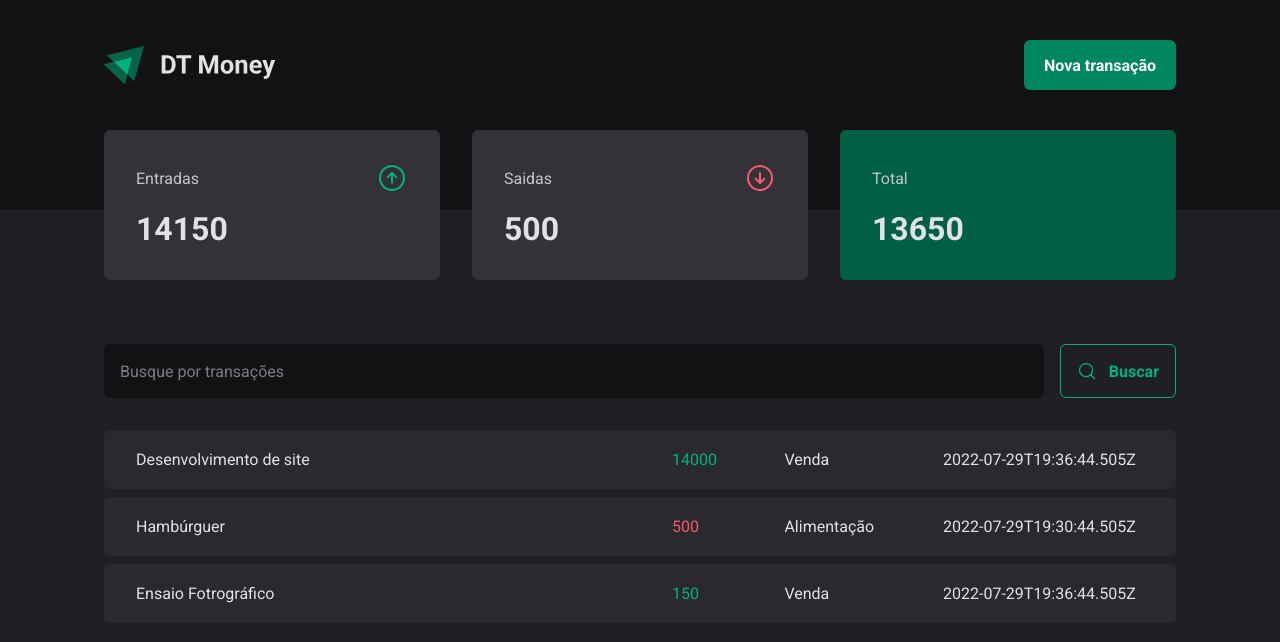
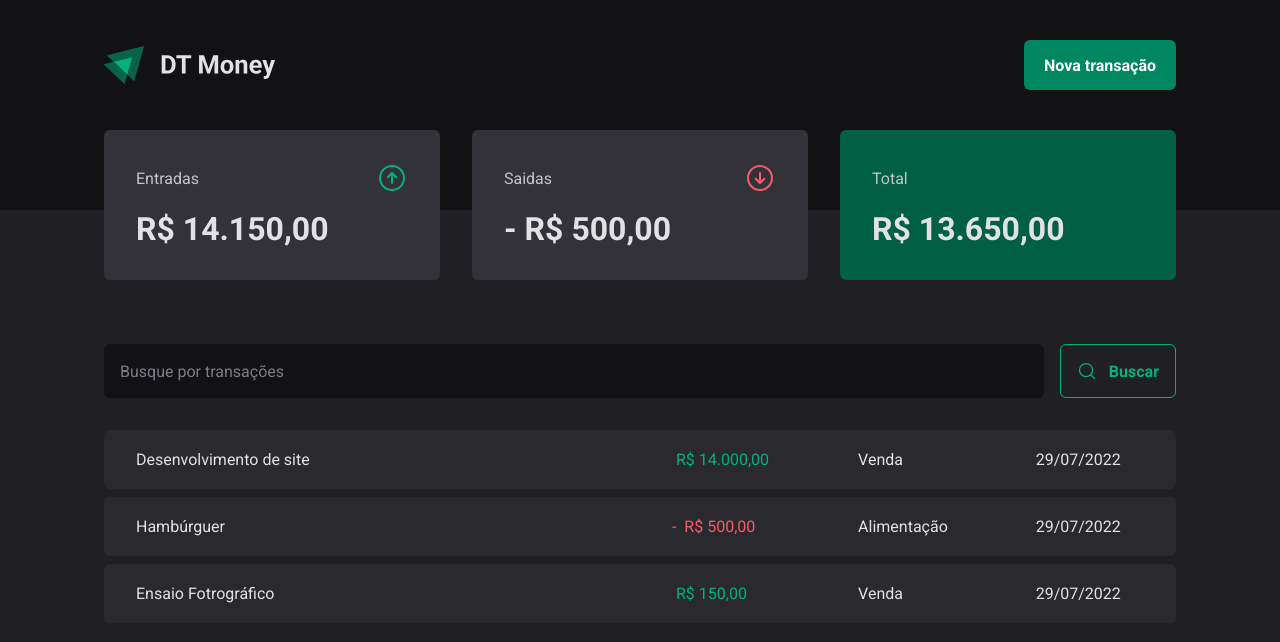
Before and after one commit to LeticiaRosa/03-Dt-Money, a React (Vite) app: page / in a window 1280 px wide. Shown: the top 642 px of the page. Built offline with nearby package versions, Linux system fonts and the light colour scheme; data requests are answered from the project's data file.

Commit message:
Formatting values

```diff
--- a/src/components/Summary/index.tsx
+++ b/src/components/Summary/index.tsx
@@ -2,13 +2,14 @@
 import { SummaryCard, SummaryContainer } from "./styles";
 import { TransactionContext } from "../../contexts/TransactionsContext";
 import { useContext } from "react";
+import { priceFormatter } from "../../utils/formatter";
+
 
 
 export function Summary() {
   const { transactions } = useContext(TransactionContext);
 
-  const summary = transactions.reduce(
-    (acc, transaction) => {
+  const summary = transactions.reduce((acc, transaction) => {
     if (transaction.type === 'income') {
       acc.income += transaction.price;
       acc.total += transaction.price;
@@ -32,21 +33,21 @@
           <span>Entradas</span>
           <ArrowCircleUp size={32} color='#00b37e' />
         </header>
-        <strong>{summary.income}</strong>
+        <strong>{priceFormatter.format(summary.income)}</strong>
       </SummaryCard>
       <SummaryCard>
         <header>
           <span>Saidas</span>
           <ArrowCircleDown size={32} color='#f75A68' />
         </header>
-        <strong>{summary.outcome}</strong>
+        <strong> - {priceFormatter.format(summary.outcome)}</strong>
       </SummaryCard>
       <SummaryCard $variant="green">
         <header>
           <span>Total</span>
           <CurrencyDollar size={32} color='#fffff' />
         </header>
-        <strong>{summary.total}</strong>
+        <strong>{priceFormatter.format(summary.total)}</strong>
       </SummaryCard>
     </SummaryContainer>
   )
--- a/src/pages/Transactions/index.tsx
+++ b/src/pages/Transactions/index.tsx
@@ -4,6 +4,7 @@
 import { SearchForm } from "./components/SeachForm";
 import { PriceHighlight, TransactionsContainer, TransactionsTable } from "./styles";
 import { TransactionContext } from "../../contexts/TransactionsContext";
+import { dateFormatter, priceFormatter } from "../../utils/formatter";
 
 export function Transactions() {
   const { transactions } = useContext(TransactionContext)
@@ -21,11 +22,13 @@
                   <td width="50%">{transaction.description}</td>
                   <td>
                     <PriceHighlight $variant={transaction.type}>
-                      {transaction.price}
+                      {transaction.type === 'outcome' && '- '}
+                      &nbsp;
+                      {priceFormatter.format(transaction.price)}
                     </PriceHighlight>
                   </td>
                   <td>{transaction.category}</td>
-                  <td>{transaction.createdAt}</td>
+                  <td>{dateFormatter.format(new Date(transaction.createdAt))}</td>
                 </tr>
               )
             })}
--- /dev/null
+++ b/src/utils/formatter.ts
@@ -0,0 +1,6 @@
+export const dateFormatter = new Intl.DateTimeFormat('pt-br')
+
+export const priceFormatter = new Intl.NumberFormat('pt-br',{
+  style: 'currency',
+  currency: 'BRL',
+})
```
Lines whose indentation alone changed are shown as unchanged.
